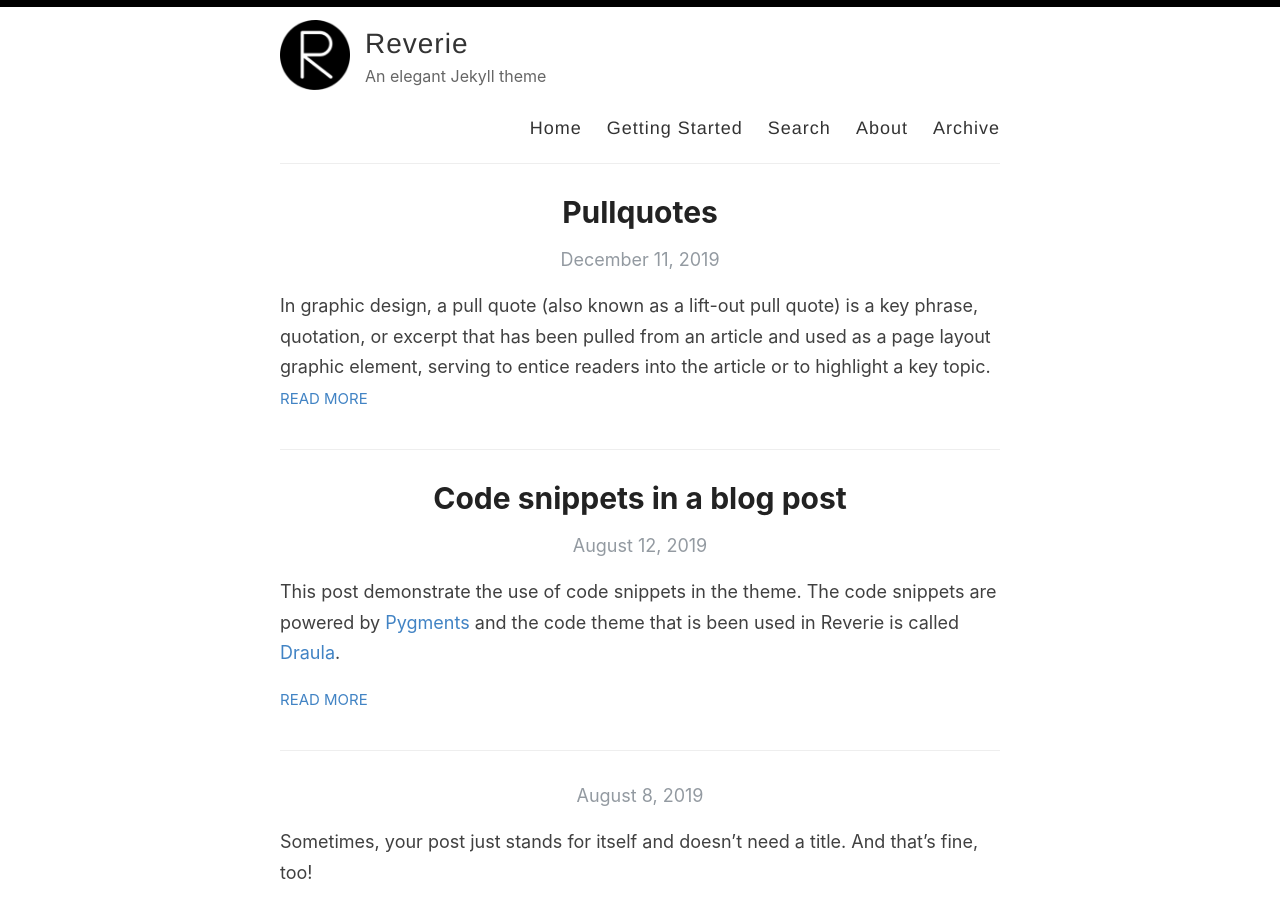
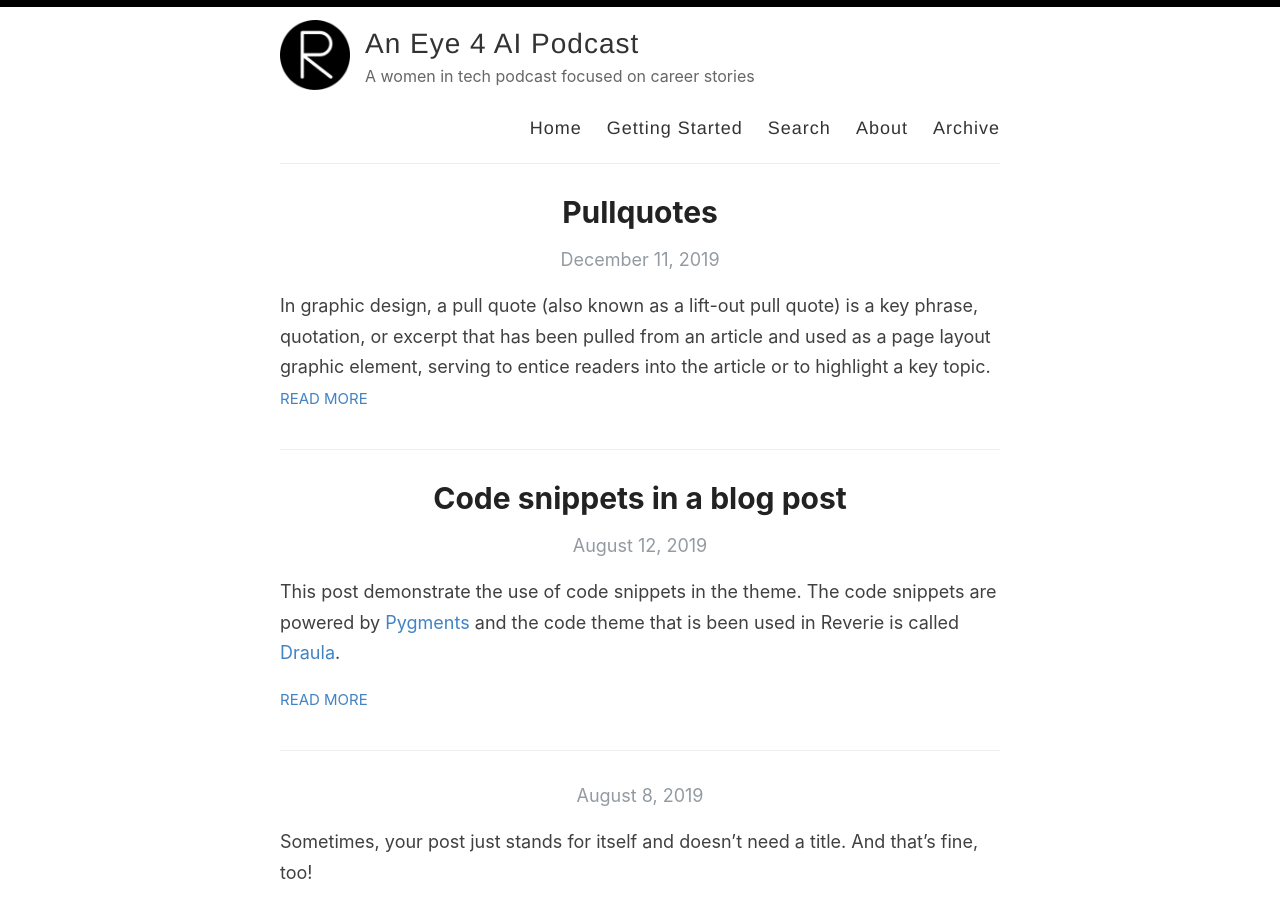
Before and after one commit to An-Eye-4-AI-Podcast/catalog, a Jekyll site: the page built from index.html, in a window 1280 px wide and 900 px high. Built offline with Jekyll 4.4.1, drawn with Linux system fonts in a browser that asks for light colours; the list of posts is cut into pages by our own code.

Commit message:
Update _config.yml

```diff
--- a/_config.yml
+++ b/_config.yml
@@ -3,13 +3,13 @@
 #
 
 # Name of your site (displayed in the header)
-name: Reverie
+name: An Eye 4 AI Podcast
 
 # Name of the author
-author: Amit Merchant
+author: Laura Edell
 
 # Short bio or description (displayed in the header)
-description: An elegant Jekyll theme
+description: A women in tech podcast focused on career stories
 
 # URL of your avatar or profile pic (you could use your GitHub profile pic)
 avatar: /images/reverie.png
@@ -21,17 +21,16 @@ avatar: /images/reverie.png
 # Includes an icon in the footer for each username you enter
 footer-links:
   dribbble:
-  email: amit.d.merchant@gmail.com
+  email: aneye4ai@gmail.com
   facebook:
   flickr:
-  github: amitmerchant1990/reverie
-  instagram:
-  linkedin:
+  github: An-Eye-4-AI-Podcast.github.io/episodes
+  linkedin: lauraerinedell
   pinterest:
-  rss: rss
-  twitter: amit_merchant
+  rss: https://anchor.fm/s/37730ff0/podcast/rss
+  twitter: laura_e_edell
   stackoverflow:
-  youtube: # channel/<your_long_string> or user/<user-name>
+  youtube: https://www.youtube.com/@AnnielyticsHasAnEye4AI
   googleplus: # anything in your profile username that comes after plus.google.com/
   playconsole:
   mastodon: # <your-mastodon-instance>/@<your-user-name> eg. fosstodon.org/@username
@@ -48,14 +47,14 @@ google_analytics: UA-43339302-11
 
 # Your website URL (e.g. http://amitmerchant1990.github.io or http://www.amitmerchant.com)
 # Used for Sitemap.xml and your RSS feed
-url: http://www.amitmerchant.com/reverie
-enforce_ssl: https://www.amitmerchant.com/reverie
+url: https://An-Eye-4-AI-Podcast.github.io
+#enforce_ssl: https://www.amitmerchant.com/reverie
 
 # If you're hosting your site at a Project repository on GitHub pages
 # (http://yourusername.github.io/repository-name)
 # and NOT your User repository (http://yourusername.github.io)
 # then add in the baseurl here, like this: "/repository-name"
-baseurl: "/reverie"
+baseurl: "/episodes"
 
 #
 # !! You don't need to change any of the configuration flags below !!
```
